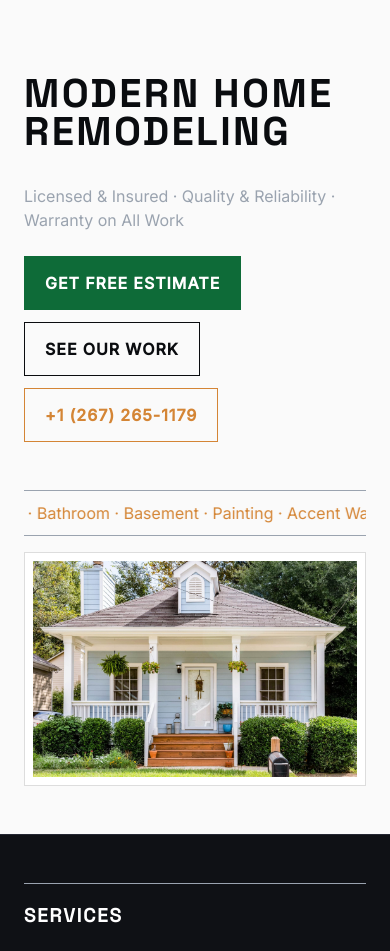
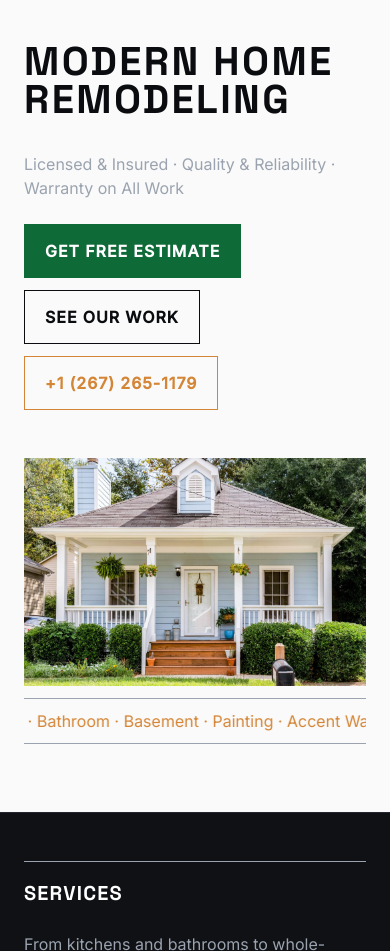
Before and after one commit to kh-waldemar/home-hero, a plain HTML site: page index.html in a window 390 px wide. Shown: the part 126-1077 px from the top of the page. Drawn offline with Linux system fonts and the light colour scheme.

Commit message:
feat(hero): reduce top spacing ~60%, move marquee below CTAs as section divider, make right photo edge-to-edge without borders/padding; responsive tweaks

```diff
--- a/index.html
+++ b/index.html
@@ -77,7 +77,8 @@
     <main id="main">
       <!-- Hero -->
       <section class="section hero light" aria-labelledby="hero-heading">
-        <div class="container hero-grid">
+        <div class="container">
+          <div class="hero-grid">
           <div class="hero-copy">
             <h1 id="hero-heading" class="huge">
               <span>MODERN</span>
@@ -92,16 +93,17 @@
             </div>
           </div>
           <div class="hero-media">
-            <div class="marquee" aria-hidden="true">
-              <div class="marquee-track">
-                <span>Kitchen · Bathroom · Basement · Painting · Accent Walls · Flooring · </span>
-                <span>Kitchen · Bathroom · Basement · Painting · Accent Walls · Flooring · </span>
-                <span>Kitchen · Bathroom · Basement · Painting · Accent Walls · Flooring · </span>
-              </div>
-            </div>
             <figure class="hero-photo">
               <img src="assets/images/hero/home-remodeling-sample.jpg" alt="Home remodeling sample" loading="eager" decoding="async" fetchpriority="high" />
             </figure>
+          </div>
+          </div>
+          <div class="marquee hero-marquee" aria-hidden="true">
+          <div class="marquee-track">
+            <span>Kitchen · Bathroom · Basement · Painting · Accent Walls · Flooring · </span>
+            <span>Kitchen · Bathroom · Basement · Painting · Accent Walls · Flooring · </span>
+            <span>Kitchen · Bathroom · Basement · Painting · Accent Walls · Flooring · </span>
+          </div>
           </div>
         </div>
       </section>
--- a/styles.css
+++ b/styles.css
@@ -72,6 +72,7 @@ h1, h2, h3 { font-family: 'Space Grotesk', Inter, Arial, sans-serif; letter-spac
 
 /* Sections */
 .section { padding: clamp(48px, 7vw, 120px) 0; border-top: 1px solid #eaeaea; }
+.section.hero { padding-top: clamp(16px, 2.8vw, 36px); }
 .section.dark { background: var(--ink-900); color: #fff; border-top-color: #242732; }
 .section.light { background: var(--paper); }
 
@@ -85,18 +86,28 @@ h1, h2, h3 { font-family: 'Space Grotesk', Inter, Arial, sans-serif; letter-spac
 .marquee .marquee-track span { color: var(--brand-orange); }
 @media (prefers-reduced-motion: reduce) { .marquee-track { animation: none; } }
 @keyframes marquee { from { transform: translateX(0); } to { transform: translateX(-50%); } }
-.poster-frame { border: 1px solid #ddd; background: #fff; padding: 8px; display: inline-block; }
+/* Legacy poster styles (unused) */
+.poster-frame { border: 0; background: transparent; padding: 0; display: contents; }
 .poster-frame img { display: block; width: 100%; height: auto; }
 
 /* Hero photo (no crop, no upscale) */
-.hero-photo { margin: 0; border: 1px solid #ddd; background: #fff; padding: 8px; display: inline-block; max-width: 100%; }
+.hero-photo { margin: 0; border: 0; background: transparent; padding: 0; display: block; max-width: 100%; }
 .hero-photo img {
   display: block;
   width: 100%;
   height: auto;
   max-height: min(85vh, 800px);
   object-fit: contain;
+  max-width: none; /* allow natural width limit; container controls scaling */
 }
+
+/* Make right image flush with container's right edge */
+.hero .container { padding-right: 0; }
+.hero-media { justify-self: end; }
+.hero-photo { width: 100%; }
+
+/* Divider marquee at bottom of hero */
+.hero-marquee { margin-top: 12px; margin-bottom: 20px; }
 
 /* Services */
 .services-grid { display: grid; grid-template-columns: repeat(3, 1fr); gap: 16px; }
@@ -177,6 +188,8 @@ h1, h2, h3 { font-family: 'Space Grotesk', Inter, Arial, sans-serif; letter-spac
   .process-grid { grid-template-columns: repeat(2, 1fr); }
   .reviews-grid { grid-template-columns: repeat(2, 1fr); }
   .hero-grid { grid-template-columns: 1fr; }
+  .hero .container { padding-right: var(--gutter); }
+  .hero-media { justify-self: stretch; }
 }
 @media (max-width: 640px) {
   .gallery-grid { grid-template-columns: repeat(2, 1fr); }
```
